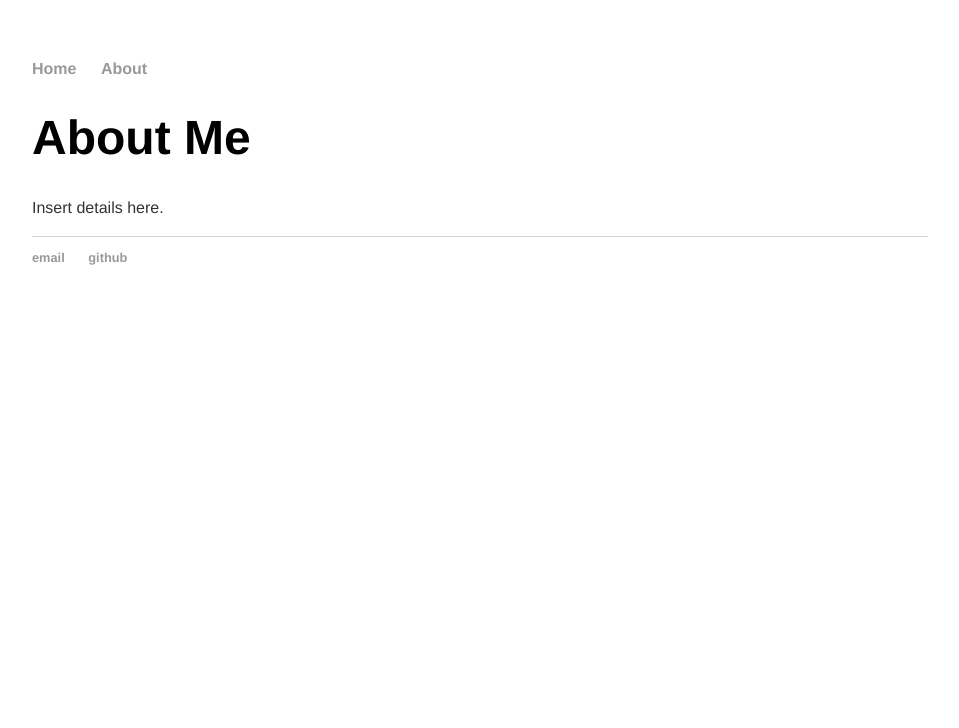
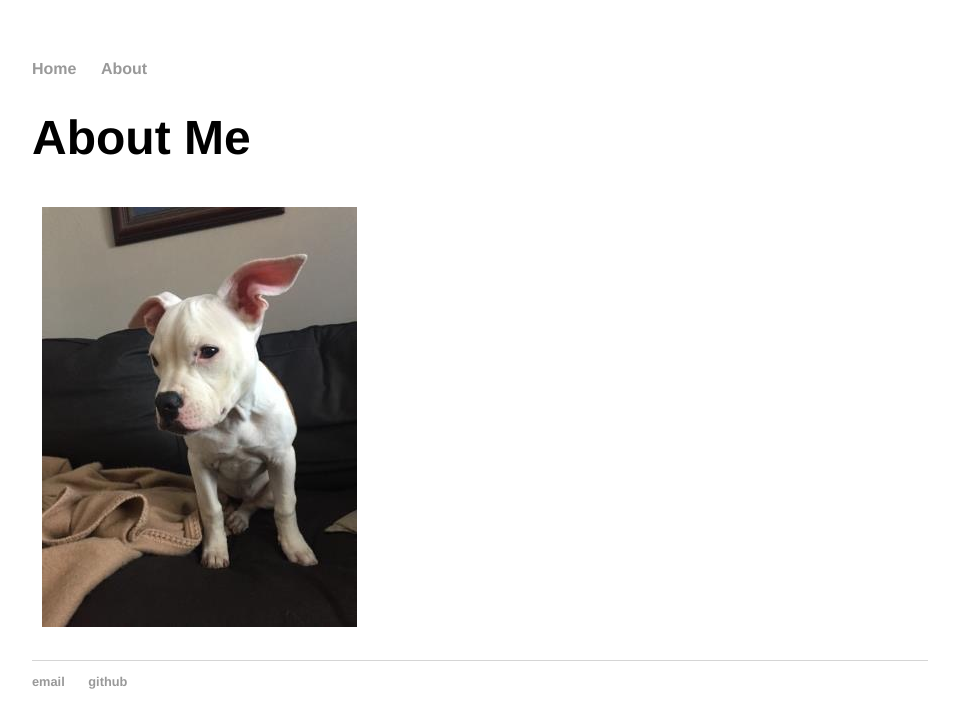
Before and after one commit to kian-mc/kian-mc.github.io, a Jekyll site: the page built from about/index.html, in a window 1280 px wide. Shown: the top 728 px of the page, without its empty margins (160-1119 px from the left). Built offline with Jekyll 4.4.1, drawn with Linux system fonts in a browser that asks for light colours.

Commit message:
Update index.html

```diff
--- a/about/index.html
+++ b/about/index.html
@@ -4,5 +4,5 @@ title: About
 ---
 <div class="blurb">
 	<h1>About Me</h1>
-	<p>Insert details here.<p>
+	<p><img src="/imgs/dog.jpg"><p>
 </div>
```
